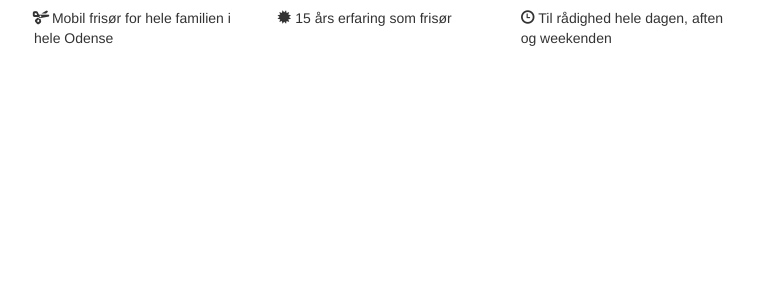
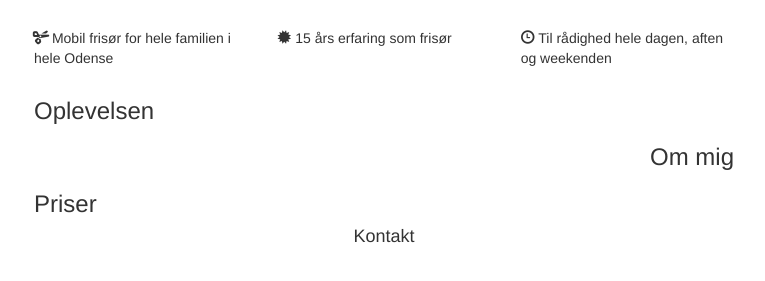
Before and after one commit to oliverglue/frisoer, a plain HTML site: page index.html in a window 1280 px wide. Shown: the part 171-452 px from the top of the page, without its empty margins (256-1021 px from the left). Drawn offline with nearby package versions, Linux system fonts and the light colour scheme.

Commit message:
Add files via upload

```diff
--- a/index.html
+++ b/index.html
@@ -11,17 +11,17 @@
 
     <div class="container">
         <div class="header clearfix">
+        <h3 class="text-muted">Frisør Line Skytte</h3>
         <nav>
             <ul class="nav nav-pills pull-right">
-            <li><a href="#">Oplevelsen</a></li>
-            <li><a href="#">Om mig</a></li>
-            <li><a href="#">Priser</a></li>
-            <li><a href="#">Kontakt mig</a></li>
+            <li class="page-scroll"><a href="#Oplevelsen">Oplevelsen</a></li>
+            <li class="page-scroll"><a href="#Om mig">Om mig</a></li>
+            <li class="page-scroll"><a href="#Priser">Priser</a></li>
+            <li class="page-scroll"><a href="#Kontakt">Kontakt mig</a></li>
             </ul>
         </nav>
-        <h3 class="text-muted">Frisør Line Skytte</h3>
+    </div>
 
-    </div>
     <div class="top-buffer">
     <h2 align="center">Odenses hjemmefrisør</h2>
     </div>
@@ -37,7 +37,24 @@
             <p><span class="glyphicon glyphicon-time"></span> Til rådighed hele dagen, aften og weekenden<p>
         </div>
     </div>
+
+    <section class="top-big" id="Oplevelsen">
+    <h3>Oplevelsen</h3>
+    </section>
+
+    <section class="top-big" id="Om mig">
+    <h3 align="right">Om mig</h3>
+    </section>
+
+    <section class="top-big" id="Priser">
+    <h3>Priser</h3>
+    </section>
+
+    <section class="top-big" id="Kontakt">
+    <h4 align="center">Kontakt</h4>
+    </section>
+
     <script src="https://ajax.googleapis.com/ajax/libs/jquery/1.12.4/jquery.min.js"></script>
     <script src="js/bootstrap.min.js"></script>
-  </body>
+
 </html>
```
